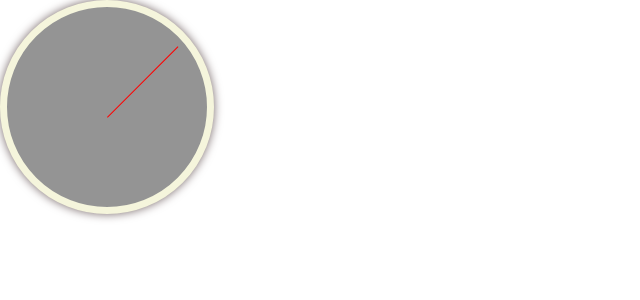
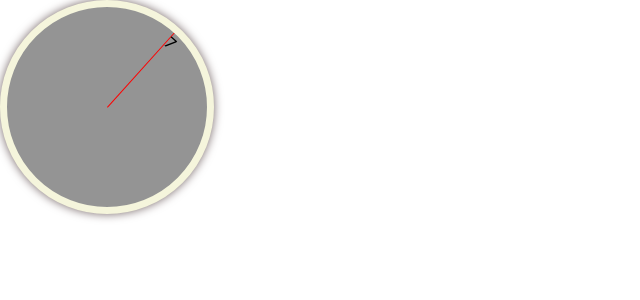
Before and after one commit to rafisfast/clock, a React (Create React App) app: page / in a window 1280 px wide. Shown: the top 300 px of the page, without its empty margins (0-640 px from the left). Built offline with nearby package versions, Linux system fonts and the light colour scheme.

Commit message:
smade hooks work and needle moves now

```diff
--- a/src/App.js
+++ b/src/App.js
@@ -1,9 +1,15 @@
-import React, {Component, useState} from 'react';
+import React, {Component, createContext, useContext, useEffect, useRef, useState} from 'react';
 
 function Needle() {
+    const seconds = useContext(TimeContext)
+    const style = {
+        transform: 'rotate(' + seconds/60 * 360 + 'deg)',
+        background: 'red'
+    }
+
     return (
-        <div className="main-needle">
-
+        <div className="main-needle" style={style}>
+            {seconds}
         </div>
     )
 }
@@ -16,12 +22,30 @@ function Base() {
     )
 }
 
+const TimeContext = createContext({Time: 0})
+
 function App() {
 
-return(
-    <div>
-        <Base />
-    </div>
+    const [seconds,setSeconds] = useState(0)
+    // const interval = useRef()
+    var interval
+
+    useEffect(() => {
+        interval = setInterval(() => {
+            console.log(seconds)
+            setSeconds(seconds=>seconds + 1)
+        }, 1000);
+        return () => {
+            clearInterval(interval)
+        }
+    },[])
+
+    return(
+        <TimeContext.Provider value={seconds}>
+            <div>
+                <Base />
+            </div>
+        </TimeContext.Provider>
     )
 }
 
--- a/src/index.css
+++ b/src/index.css
@@ -11,8 +11,7 @@ body {
   background-color: red;
   width: 0.6%;
   height:50%;
-  margin: 5% 50%;
-  transform: rotate(45deg);
+  margin: 0% 50%;
   transform-origin: 0% 100%;
   transition: transform 1000ms cubic-bezier(.32,0,.07,1);
 }
```
